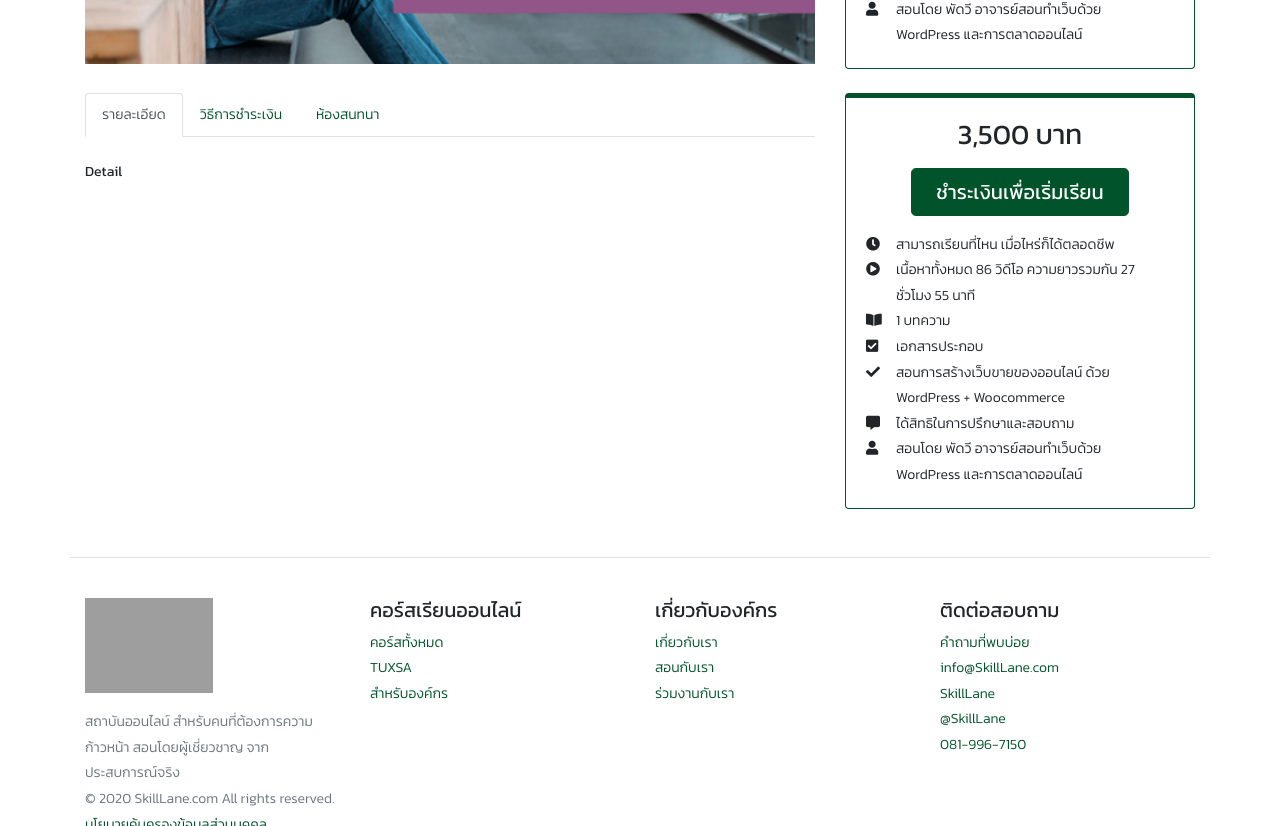
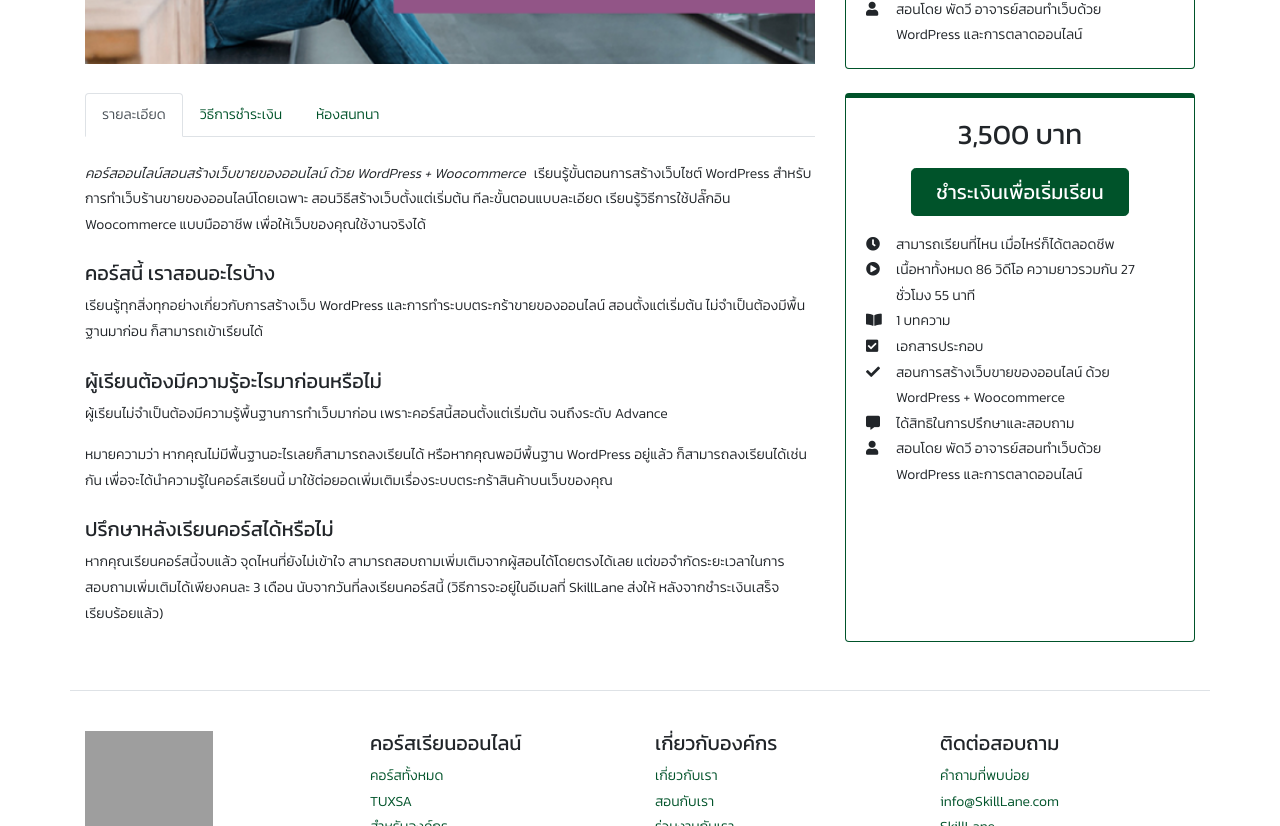
Before and after one commit to paiboon15721/skilllane, a React (Create React App) app: page / in a window 1280 px wide. Shown: the part 540-1366 px from the top of the page. Built offline with nearby package versions, Linux system fonts and the light colour scheme; grey boxes are pictures that could not be loaded.

Commit message:
add course detail

```diff
--- a/src/components/CourseDetail.tsx
+++ b/src/components/CourseDetail.tsx
@@ -1,15 +1,43 @@
 import React from 'react'
 
-interface Props {
-  title: string
-}
+interface Props {}
 
-const Comp: React.FC<Props> = ({ title }) => (
+const Comp: React.FC<Props> = () => (
   <>
-    <h1 className="text-primary mb-3">{title}</h1>
-    <button className="btn btn-sm px-3 btn-outline-primary">
-      <i className="fa fa-share"></i> แชร์คอร์สนี้
-    </button>
+    <p>
+      <span className="font-italic mr-2">
+        คอร์สออนไลน์สอนสร้างเว็บขายของออนไลน์ ด้วย WordPress + Woocommerce
+      </span>
+      เรียนรู้ขั้นตอนการสร้างเว็บไซต์ WordPress
+      สำหรับการทำเว็บร้านขายของออนไลน์โดยเฉพาะ สอนวิธีสร้างเว็บตั้งแต่เริ่มต้น
+      ทีละขั้นตอนแบบละเอียด เรียนรู้วิธีการใช้ปลั๊กอิน Woocommerce แบบมืออาชีพ
+      เพื่อให้เว็บของคุณใช้งานจริงได้
+    </p>
+    <h5 className="mt-4">คอร์สนี้ เราสอนอะไรบ้าง</h5>
+    <p>
+      เรียนรู้ทุกสิ่งทุกอย่างเกี่ยวกับการสร้างเว็บ WordPress
+      และการทำระบบตระกร้าขายของออนไลน์ สอนตั้งแต่เริ่มต้น
+      ไม่จำเป็นต้องมีพื้นฐานมาก่อน ก็สามารถเข้าเรียนได้
+    </p>
+    <h5 className="mt-4">ผู้เรียนต้องมีความรู้อะไรมาก่อนหรือไม่</h5>
+    <p>
+      ผู้เรียนไม่จำเป็นต้องมีความรู้พื้นฐานการทำเว็บมาก่อน
+      เพราะคอร์สนี้สอนตั้งแต่เริ่มต้น จนถึงระดับ Advance
+    </p>
+    <p>
+      หมายความว่า หากคุณไม่มีพื้นฐานอะไรเลยก็สามารถลงเรียนได้
+      หรือหากคุณพอมีพื้นฐาน WordPress อยู่แล้ว ก็สามารถลงเรียนได้เช่นกัน
+      เพื่อจะได้นำความรู้ในคอร์สเรียนนี้
+      มาใช้ต่อยอดเพิ่มเติมเรื่องระบบตระกร้าสินค้าบนเว็บของคุณ
+    </p>
+    <h5 className="mt-4">ปรึกษาหลังเรียนคอร์สได้หรือไม่</h5>
+    <p>
+      หากคุณเรียนคอร์สนี้จบแล้ว จุดไหนที่ยังไม่เข้าใจ
+      สามารถสอบถามเพิ่มเติมจากผู้สอนได้โดยตรงได้เลย
+      แต่ขอจำกัดระยะเวลาในการสอบถามเพิ่มเติมได้เพียงคนละ 3 เดือน
+      นับจากวันที่ลงเรียนคอร์สนี้ (วิธีการจะอยู่ในอีเมลที่ SkillLane ส่งให้
+      หลังจากชำระเงินเสร็จเรียบร้อยแล้ว)
+    </p>
   </>
 )
 
--- a/src/components/CourseTabs.tsx
+++ b/src/components/CourseTabs.tsx
@@ -1,6 +1,7 @@
 import React from 'react'
 import PaymentInstruction from './PaymentInstruction'
 import ChatRoom from './ChatRoom'
+import CourseDetail from './CourseDetail'
 
 interface Props {}
 
@@ -54,7 +55,7 @@ const Comp: React.FC<Props> = () => (
         role="tabpanel"
         aria-labelledby="course-detail-tab"
       >
-        Detail
+        <CourseDetail />
       </div>
       <div
         className="tab-pane fade"
```
